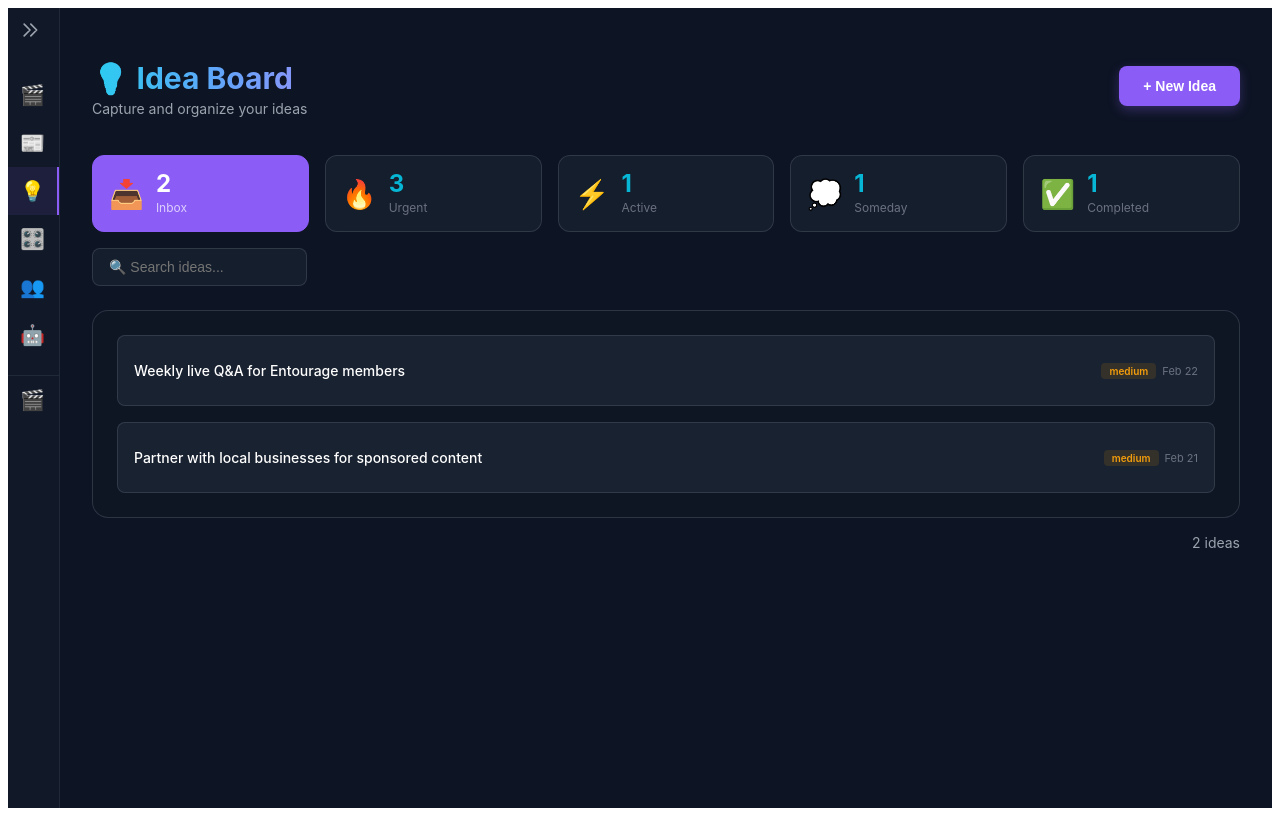
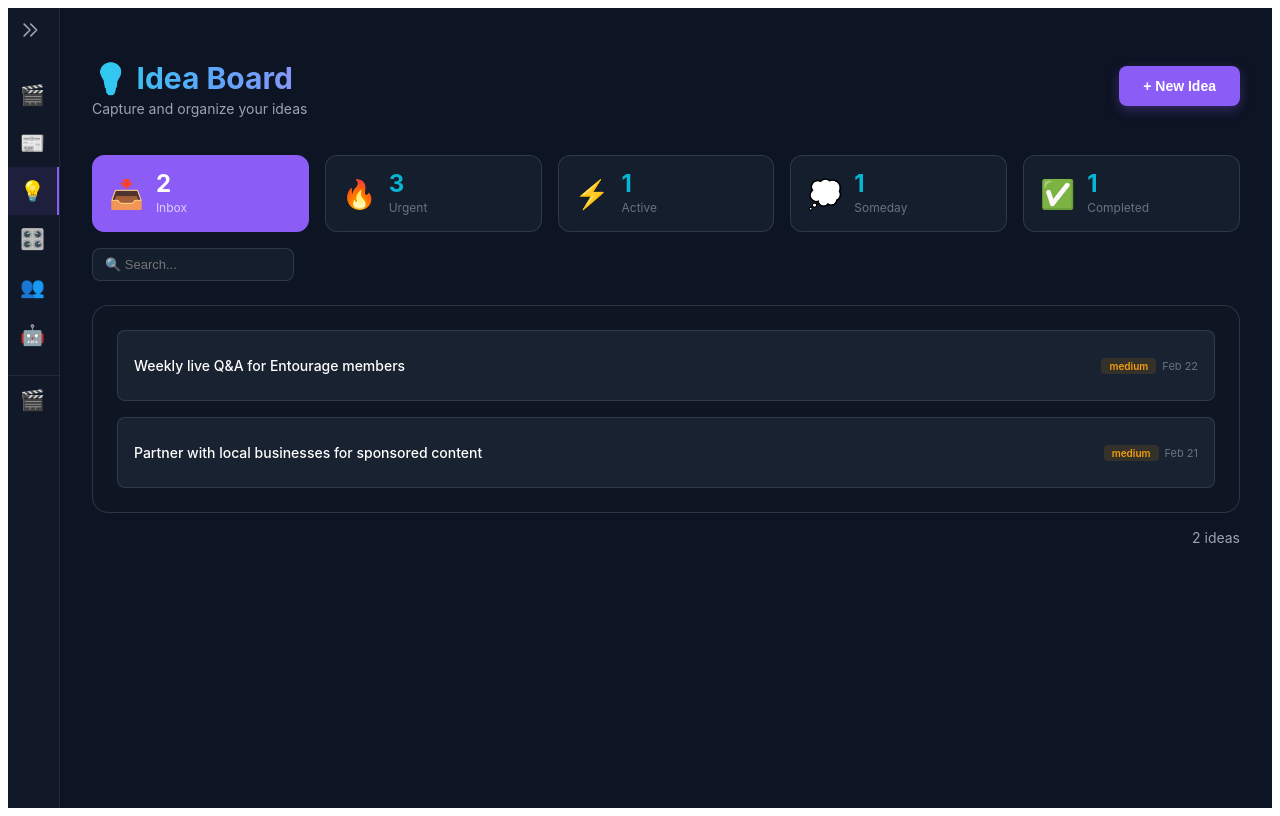
Before and after one commit to pacinobot2026/vizard-clips-dashboard, a Next.js app: page /ideas in a window 1280 px wide. Built offline with nearby package versions, Linux system fonts and the light colour scheme.

Commit message:
Make search field even shorter (250px, smaller padding)

```diff
--- a/pages/ideas.js
+++ b/pages/ideas.js
@@ -266,17 +266,17 @@ export default function Ideas() {
           <div style={{ marginBottom: '24px' }}>
             <input
               type="text"
-              placeholder="🔍 Search ideas..."
+              placeholder="🔍 Search..."
               value={searchTerm}
               onChange={(e) => setSearchTerm(e.target.value)}
               style={{
-                maxWidth: '400px',
-                padding: '10px 16px',
+                maxWidth: '250px',
+                padding: '8px 12px',
                 background: 'rgba(31, 41, 55, 0.5)',
                 border: '1px solid rgba(75, 85, 99, 0.5)',
                 borderRadius: '8px',
                 color: '#fff',
-                fontSize: '14px',
+                fontSize: '13px',
                 outline: 'none'
               }}
             />
```
